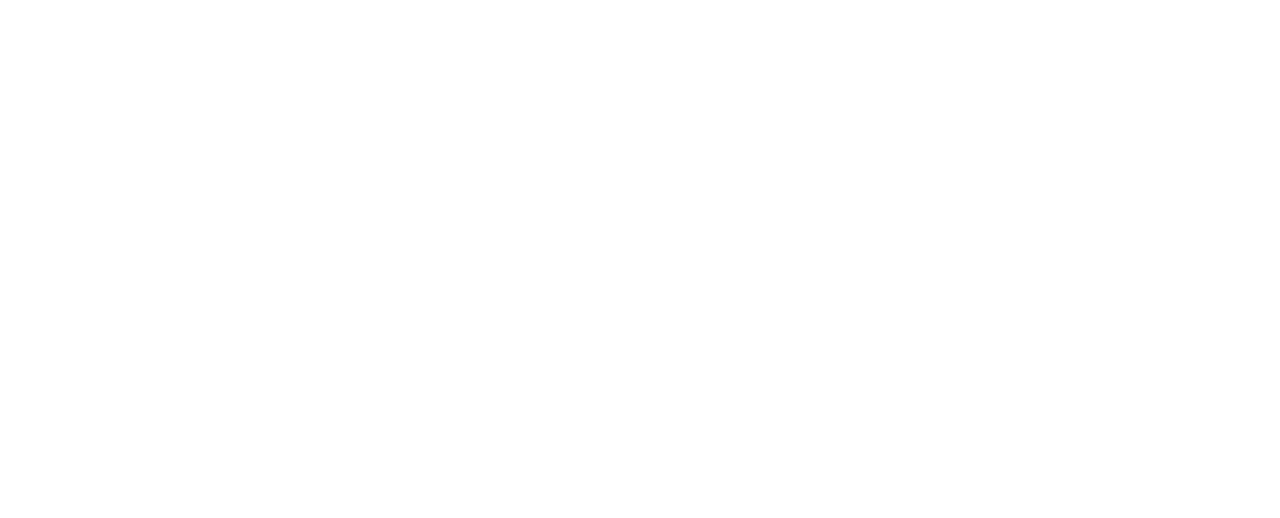
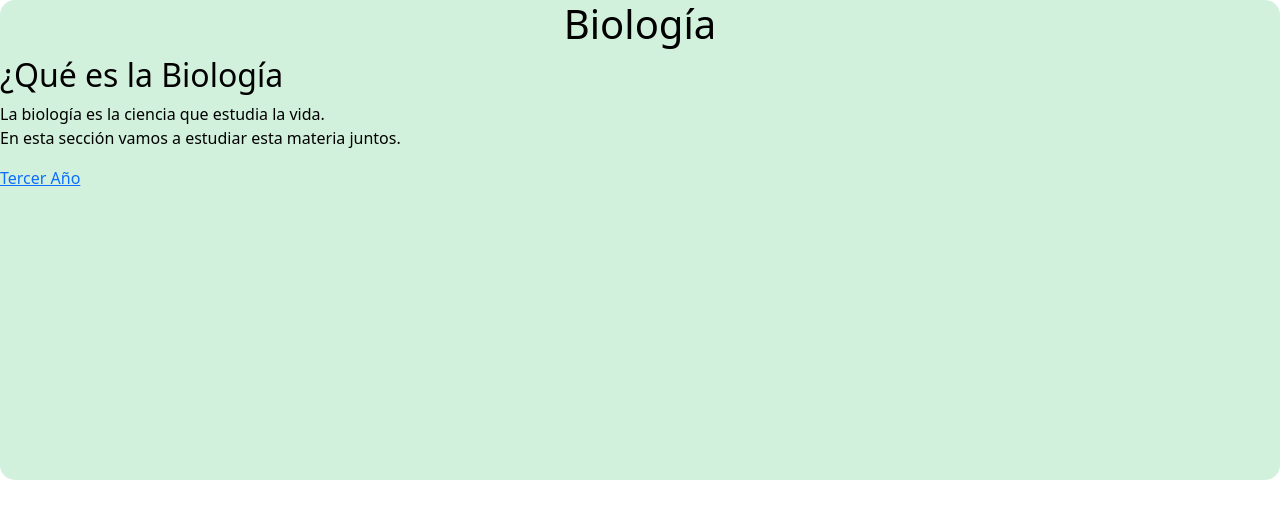
Before and after one commit to tanonibrenda/profeBrenda, a plain HTML site: page biologia.html in a window 1280 px wide. Drawn offline with nearby package versions, Linux system fonts and the light colour scheme.

Commit message:
inicioADN

```diff
--- a/biologia.html
+++ b/biologia.html
@@ -1,11 +1,25 @@
 <!DOCTYPE html>
-<html lang="en">
+<html lang="es">
 <head>
     <meta charset="UTF-8">
     <meta name="viewport" content="width=device-width, initial-scale=1.0">
-    <title>Document</title>
+    <title>Biología</title>
+    <link href="https://cdn.jsdelivr.net/npm/bootstrap@5.3.3/dist/css/bootstrap.min.css" rel="stylesheet" integrity="sha384-QWTKZyjpPEjISv5WaRU9OFeRpok6YctnYmDr5pNlyT2bRjXh0JMhjY6hW+ALEwIH" crossorigin="anonymous">
+	<link rel="stylesheet" href="style.css">
 </head>
 <body>
+   <main id="biologia">
+    <h1>Biología</h1>
+    <h2>¿Qué es la Biología</h2>
+    <p>La biología es la ciencia que estudia la vida.<br>
+    En esta sección vamos a estudiar esta materia juntos.</p>
+    <!-- <h3>Primer Año</h3>
+    <h3>Segundo Año</h3> -->
+    <a href="3year.html">Tercer Año</a>
 
+
+   </main>
+
+    <script src="https://cdn.jsdelivr.net/npm/bootstrap@5.3.3/dist/js/bootstrap.bundle.min.js" integrity="sha384-YvpcrYf0tY3lHB60NNkmXc5s9fDVZLESaAA55NDzOxhy9GkcIdslK1eN7N6jIeHz" crossorigin="anonymous"></script>
 </body>
 </html>
--- a/style.css
+++ b/style.css
@@ -4,9 +4,23 @@
 }
 main{
 
-    background-color: rgb(44, 20, 63);
+    background-color: indigo;
     color: white;
+    width: 100%;
+    height: 60vh;
+    border-radius: 15px;
 }
 #gen{
     max-height: 100px;
 }
+#profe{
+    padding-top: 30vh;
+}
+#biologia{
+    background-color: rgb(209, 241, 220);
+    color: black;
+
+}
+#biologia h1{
+    text-align: center;
+}
```
Also changed, not shown: 3year.html (+13 -0 lines), index.html (+7 -3 lines).
